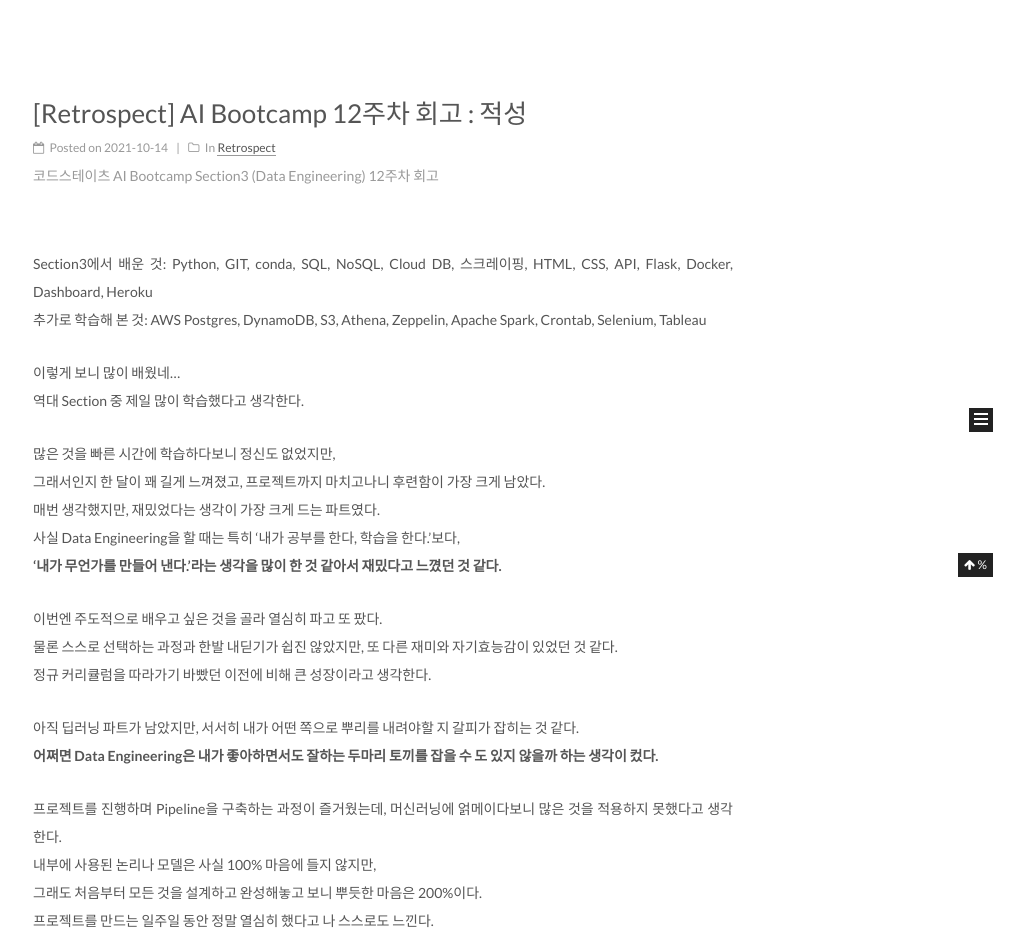
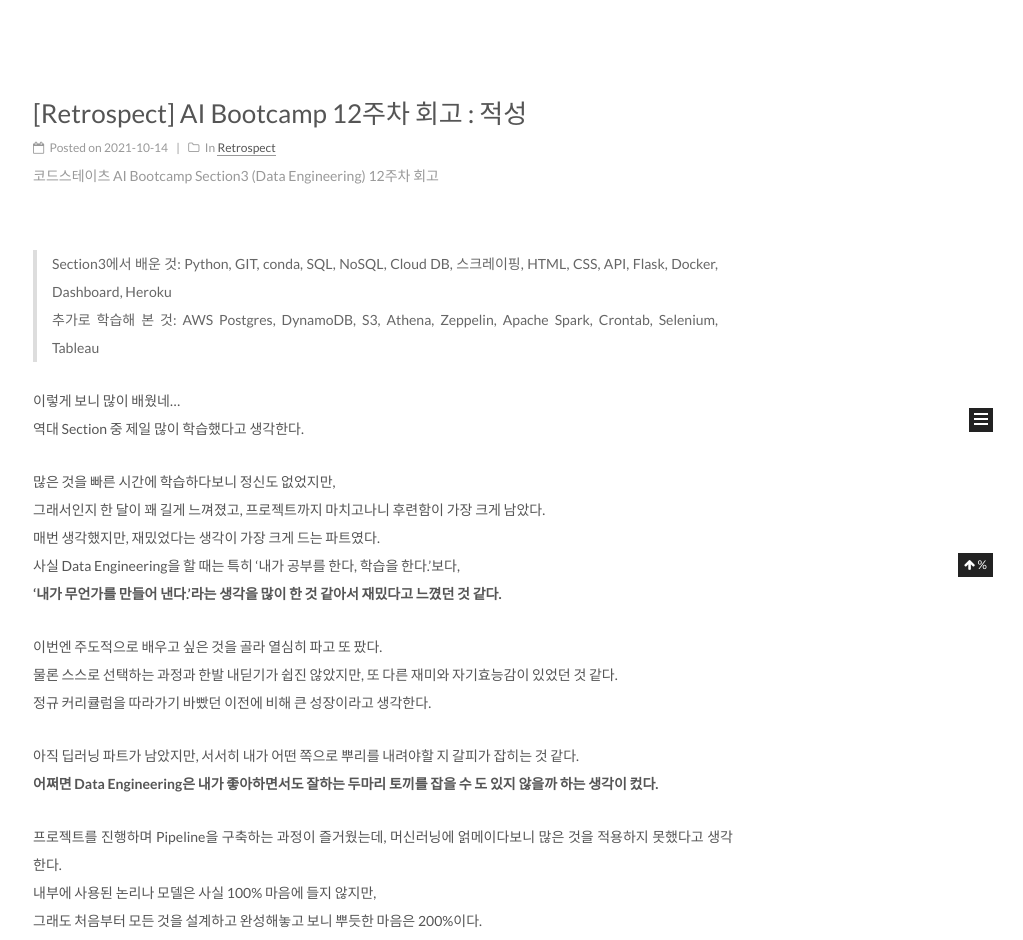
Before and after one commit to 6mini/6mini.github.io, a Jekyll site: the page built from _posts/2021-10-14-retrospect12.md, in a window 1280 px wide. Shown: the part 423-1363 px from the top of the page, without its empty margins (257-1280 px from the left). Built offline with Jekyll 4.4.1, drawn with Linux system fonts in a browser that asks for light colours; comment, search, counter and statistics services are not loaded.

```diff
--- a/_posts/2021-10-14-retrospect12.md
+++ b/_posts/2021-10-14-retrospect12.md
@@ -6,8 +6,8 @@ categories:
 tags: [Retrospect, AI, Bootcamp, CodeStates, 코드스테이츠, 부트캠프, 회고]
 ---
 
-Section3에서 배운 것: Python, GIT, conda, SQL, NoSQL, Cloud DB, 스크레이핑, HTML, CSS, API, Flask, Docker, Dashboard, Heroku<br>
-추가로 학습해 본 것: AWS Postgres, DynamoDB, S3, Athena, Zeppelin, Apache Spark, Crontab, Selenium, Tableau<br>
+> Section3에서 배운 것: Python, GIT, conda, SQL, NoSQL, Cloud DB, 스크레이핑, HTML, CSS, API, Flask, Docker, Dashboard, Heroku<br>
+> 추가로 학습해 본 것: AWS Postgres, DynamoDB, S3, Athena, Zeppelin, Apache Spark, Crontab, Selenium, Tableau<br>
 
 이렇게 보니 많이 배웠네...<br>
 역대 Section 중 제일 많이 학습했다고 생각한다.<br>
@@ -33,3 +33,5 @@ Section3에서 배운 것: Python, GIT, conda, SQL, NoSQL, Cloud DB, 스크레
 그래서 힘들긴 했는데, 새로운 Pipeline 프로젝트를 준비중이다.<br>
 코드스테이츠에서 요구하는 형식에서 조금 벗어나 자유롭게 해보고 싶은 것들을 적용해보고 싶어서 진행중인데,<br>
 조금 쉬고 싶었지만 그래도... 달려야지뭐ㅋㅋㅋㅋㅋㅋㅋㅋㅋㅋㅋㅋㅋ
+
+![](https://jjalbang.today/files/jjalbox/2016/08/20160820_57b83ac0aa067.jpg)
```
